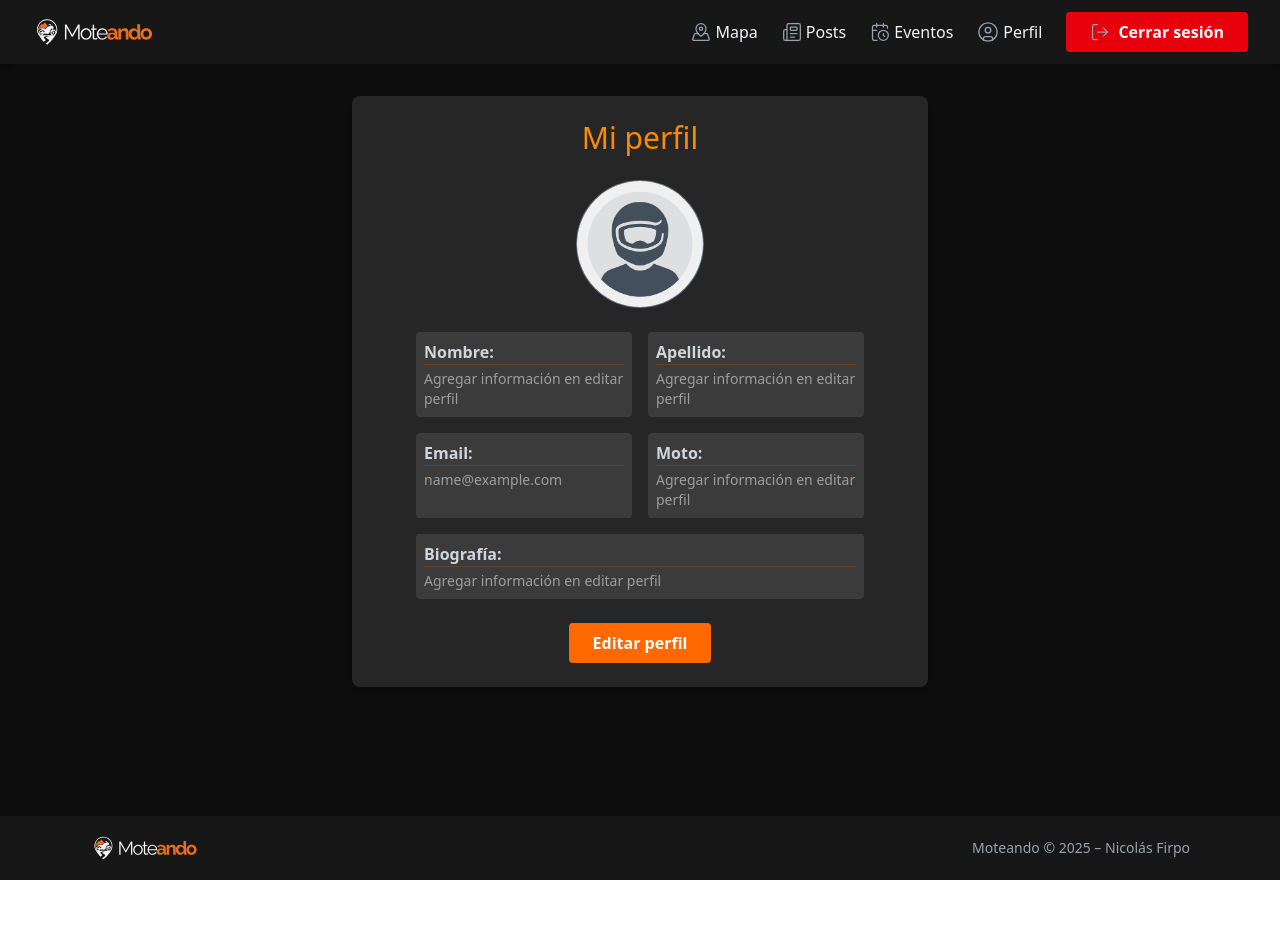
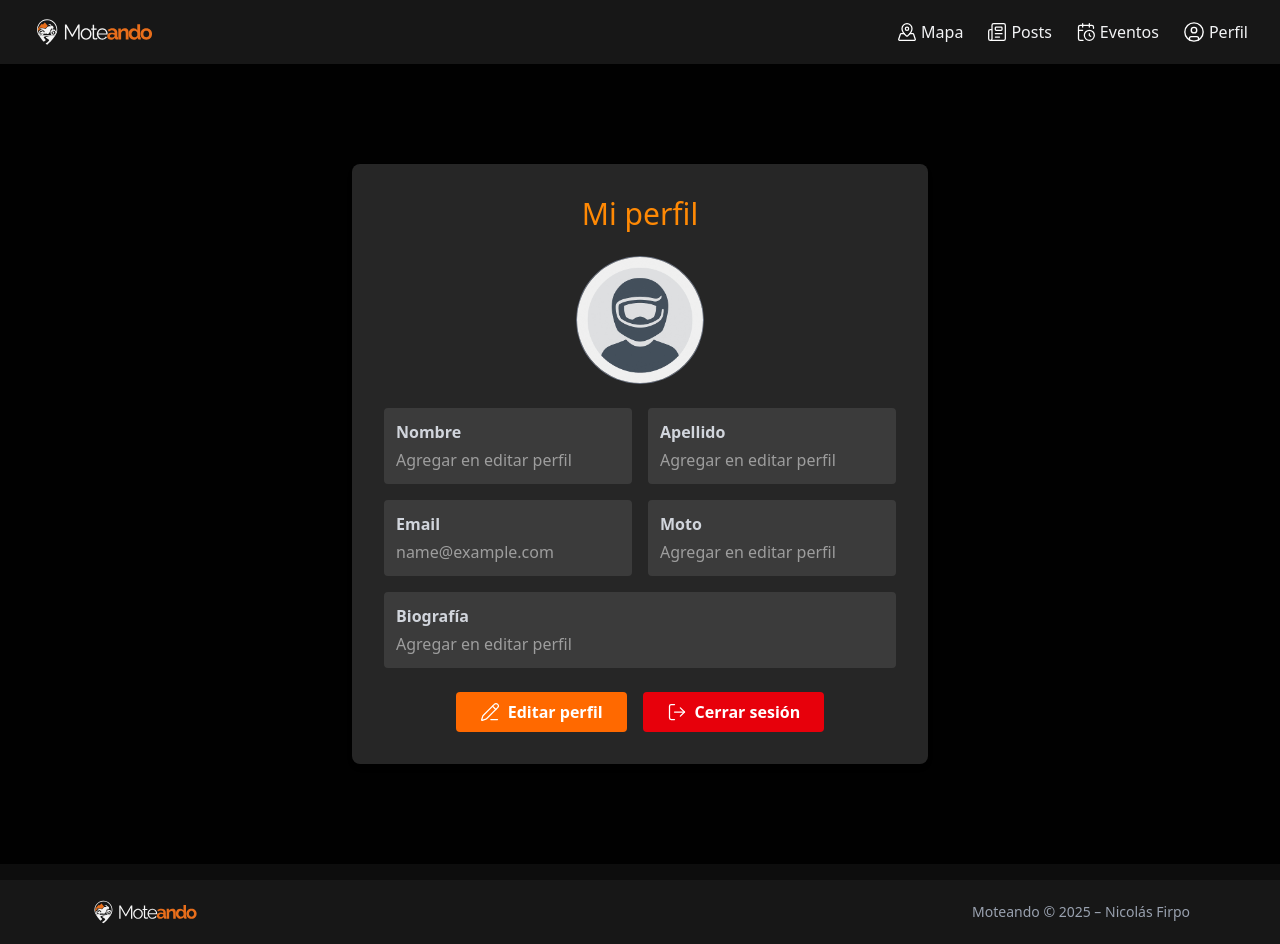
Before and after one commit to niknef/Moteando-Vue, a Vue app: page /profile/me in a window 1280 px wide. Before the commit the page ends 880 px from the top, so only its background shows below. Built offline with nearby package versions, Linux system fonts and the light colour scheme; no server answers; sample sign-in values are in the browser's storage.

Commit message:
my profile refactor

```diff
--- a/src/components/ui/AppNavbar.vue
+++ b/src/components/ui/AppNavbar.vue
@@ -71,12 +71,7 @@ function handleLogout () {       // <- ya no se usa aquí, pero lo dejamos para
             Perfil
           </router-link>
         </li>
-        <form @submit.prevent="handleLogout">
-        <BaseButton type="error" htmlType="submit">
-          <template #icon><IconLucide name="LogOut" :size="20" /></template>
-          Cerrar sesión
-        </BaseButton>
-      </form>
+
       </ul>
     </template>
   </nav>
--- a/src/components/ui/IconLucide.vue
+++ b/src/components/ui/IconLucide.vue
@@ -18,7 +18,7 @@ const IconComp = computed(() => lucide[props.name])
     :size="props.size"
     stroke-width="1.5"
     :class="[
-      props.active ? 'text-orange-400' : 'text-gray-400',  // color base
+      props.active ? 'text-orange-400' : 'text-white',  // color base
       attrs.class                                         // permite hover override
     ]"
   />
--- a/src/pages/MyProfile.vue
+++ b/src/pages/MyProfile.vue
@@ -1,22 +1,14 @@
-<script>
-//Componente del perfil de usuario
+<script setup>
+/* ────────── imports ────────── */
+import { ref, onMounted } from 'vue'
+import { useRouter } from 'vue-router'
+import IconLucide     from '@/components/ui/IconLucide.vue'
+import BaseHeading1   from '@/components/ui/BaseHeading1.vue'
+import BaseButton     from '@/components/ui/BaseButton.vue'
+import { subscribeToAuth, logout } from '@/services/auth'
 
-import BaseHeading1 from '@/components/ui/BaseHeading1.vue' // h1
-import BaseButton from '@/components/ui/BaseButton.vue' // Botón
-import { subscribeToAuth } from '@/services/auth' // Importo el método para subscribirme a los cambios de auth
-
-
-
-export default {
-  name: 'MyProfile',
-  components: {
-    BaseHeading1,
-    BaseButton
-  },
-  data() {
-    return {
-      // Defino el objeto user con los campos necesarios
-      user: {
+/* ────────── estado ────────── */
+const user = ref({
   id: null,
   email: null,
   first_name: '',
@@ -24,75 +16,94 @@ export default {
   bio: '',
   bike_model: '',
   avatar_url: ''
-      }
-    }
-  },
-  mounted() {
-    subscribeToAuth(userData => {
-      if (userData.id) { // Si el usuario está autenticado
-        this.user = { ...this.user, ...userData } // Actualizo el objeto user con los datos del usuario
-      }
 })
-  }
+
+/* ────────── auth listener ────────── */
+onMounted(() => {
+  subscribeToAuth(u => {
+    if (u.id) user.value = { ...user.value, ...u }
+  })
+})
+
+/* ────────── acciones ────────── */
+const router = useRouter()
+
+function handleLogout () {
+  logout()
+  router.push('/login')
 }
 </script>
 
 <template>
-  <section class="max-w-xl mx-auto sm:mt-8 mb-6 px-4 sm:px-10 bg-neutral-800 text-white p-6 sm:rounded-lg shadow-md">
-
+  <div class="min-h-screen flex items-center justify-center bg-black/95">
+    <section
+      class="w-full max-w-xl bg-neutral-800 text-white p-8 sm:rounded-lg shadow-md"
+    >
       <BaseHeading1 class="text-center">Mi perfil</BaseHeading1>
 
-    <div class="mt-6 flex flex-col items-center gap-4">
       <!-- Avatar -->
-      <img :src="user.avatar_url || '/assets/user.jpg'" alt="Foto de perfil"
-        class="w-32 h-32 rounded-full object-cover border border-gray-500" />
+      <div class="mt-6 flex justify-center">
+        <img
+          :src="user.avatar_url || '/assets/user.jpg'"
+          class="w-32 h-32 rounded-full object-cover border border-gray-500"
+          alt="Foto de perfil"
+        />
       </div>
 
       <!-- Datos personales -->
+      <div class="my-6 grid gap-4 sm:grid-cols-2 text-sm sm:text-base">
+        <div class="bg-neutral-100/10 p-3 rounded-sm">
+          <h2 class="text-gray-300 font-semibold">Nombre</h2>
+          <p class="text-white/50 mt-1">
+            {{ user.first_name || 'Agregar en editar perfil' }}
+          </p>
+        </div>
 
-    <div class="my-6 flex justify-center">
-      <div class="space-y-4 text-left w-full max-w-md text-sm sm:text-base">
-        <div class="flex flex-col sm:flex-row sm:justify-between gap-4 justify mx-auto">
-          <div class="flex-1 bg-neutral-100/10 p-2 rounded-sm">
-            <h2 class="text-gray-300 font-semibold">Nombre:</h2>
-            <hr class="border-t border-orange-500/20 mb-0" />
+        <div class="bg-neutral-100/10 p-3 rounded-sm">
+          <h2 class="text-gray-300 font-semibold">Apellido</h2>
+          <p class="text-white/50 mt-1">
+            {{ user.last_name || 'Agregar en editar perfil' }}
+          </p>
+        </div>
 
-            <p class="text-sm text-white/50 mt-1">{{ user.first_name || 'Agregar información en editar perfil' }}</p>
+        <div class="bg-neutral-100/10 p-3 rounded-sm">
+          <h2 class="text-gray-300 font-semibold">Email</h2>
+          <p class="text-white/50 mt-1">{{ user.email }}</p>
         </div>
-          <div class="flex-1 bg-neutral-100/10 p-2 rounded-sm">
-            <h2 class="text-gray-300 font-semibold">Apellido:</h2>
-            <hr class="border-t border-orange-500/20 mb-0" />
-            <p class="text-sm text-white/50 mt-1">{{ user.last_name || 'Agregar información en editar perfil' }}</p>
+
+        <div class="bg-neutral-100/10 p-3 rounded-sm">
+          <h2 class="text-gray-300 font-semibold">Moto</h2>
+          <p class="text-white/50 mt-1">
+            {{ user.bike_model || 'Agregar en editar perfil' }}
+          </p>
         </div>
-        </div>
-        <div class="flex flex-col sm:flex-row sm:justify-between gap-4 justify mx-auto">
-          <div class="flex-1 bg-neutral-100/10 p-2 rounded-sm">
-            <h2 class="text-gray-300 font-semibold">Email:</h2>
-            <hr class="border-t border-orange-500/20 mb-0" />
-            <p class="text-sm text-white/50 mt-1">{{ user.email }}</p>
-          </div>
-          <div class="flex-1 bg-neutral-100/10 p-2 rounded-sm">
-            <h2 class="text-gray-300 font-semibold">Moto:</h2>
-            <hr class="border-t border-orange-500/20 mb-0" />
-            <p class="text-sm text-white/50 mt-1">{{ user.bike_model || 'Agregar información en editar perfil' }}</p>
+
+        <div class="sm:col-span-2 bg-neutral-100/10 p-3 rounded-sm">
+          <h2 class="text-gray-300 font-semibold">Biografía</h2>
+          <p class="text-white/50 mt-1 whitespace-pre-wrap">
+            {{ user.bio || 'Agregar en editar perfil' }}
+          </p>
         </div>
       </div>
 
-        <div class="bg-neutral-100/10 p-2 rounded-sm">
-          <h2 class="text-gray-300 font-semibold">Biografía:</h2>
-          <hr class="border-t border-orange-500/20 mb-0" />
-          <p class="text-sm text-white/50 mt-1">{{ user.bio || 'Agregar información en editar perfil' }}</p>
-        </div>
+      <!-- Botones -->
+      <div class="mt-6 flex flex-col sm:flex-row justify-center gap-4">
+        <router-link to="/profile/edit">
+          <BaseButton type="orange">
+            <template #icon>
+              <IconLucide name="PencilLine" :size="20" />
+            </template>
+            Editar perfil
+          </BaseButton>
+        </router-link>
 
-
-      </div>
-    </div>
-
-    <!-- Botón editar -->
-    <div class="mt-6 text-center">
-      <router-link to="/profile/edit">
-        <BaseButton type="orange">Editar perfil</BaseButton>
-      </router-link>
+        <BaseButton type="error" @click="handleLogout">
+          <template #icon>
+            <IconLucide name="LogOut" :size="20" />
+          </template>
+          Cerrar sesión
+        </BaseButton>
       </div>
     </section>
+  </div>
 </template>
```
Lines whose indentation alone changed are shown as unchanged.
